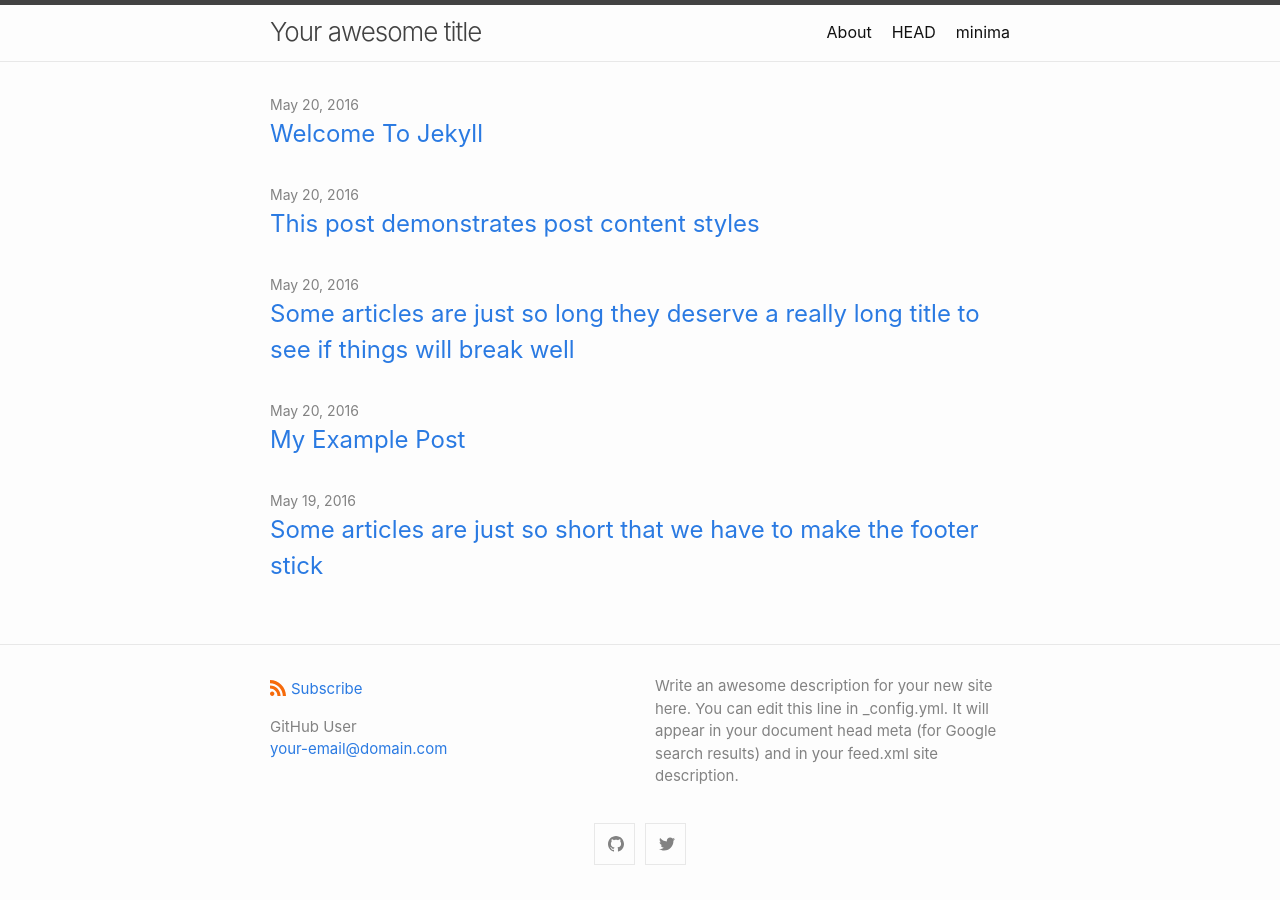
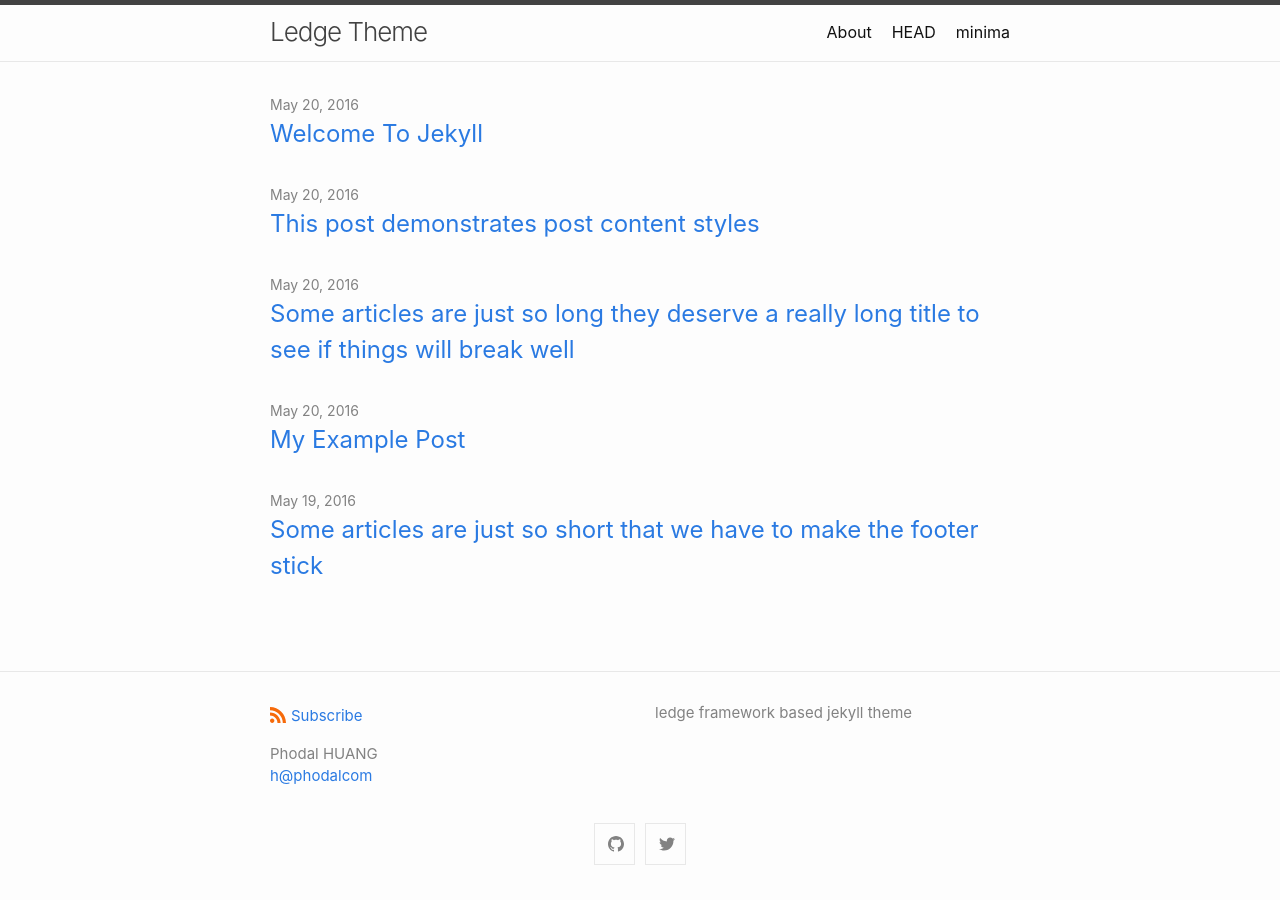
Before and after one commit to ledge-framework/jekyll, a Jekyll site: the page built from index.md, in a window 1280 px wide. Built offline with Jekyll 4.4.1, drawn with Linux system fonts in a browser that asks for light colours.

Commit message:
docs: update theme config

```diff
--- a/_config.yml
+++ b/_config.yml
@@ -1,11 +1,9 @@
-title: Your awesome title
+title: Ledge Theme
 author:
-  name: GitHub User
-  email: your-email@domain.com
+  name: Phodal HUANG
+  email: h@phodalcom
 description: > # this means to ignore newlines until "show_excerpts:"
-  Write an awesome description for your new site here. You can edit this
-  line in _config.yml. It will appear in your document head meta (for
-  Google search results) and in your feed.xml site description.
+  ledge framework based jekyll theme
 
 show_excerpts: false # set to true to show excerpts on the homepage
 
@@ -53,7 +51,7 @@ minima:
 # - about.md
 
 # Build settings
-theme: minima
+theme: jekyll
 
 plugins:
  - jekyll-feed
```
